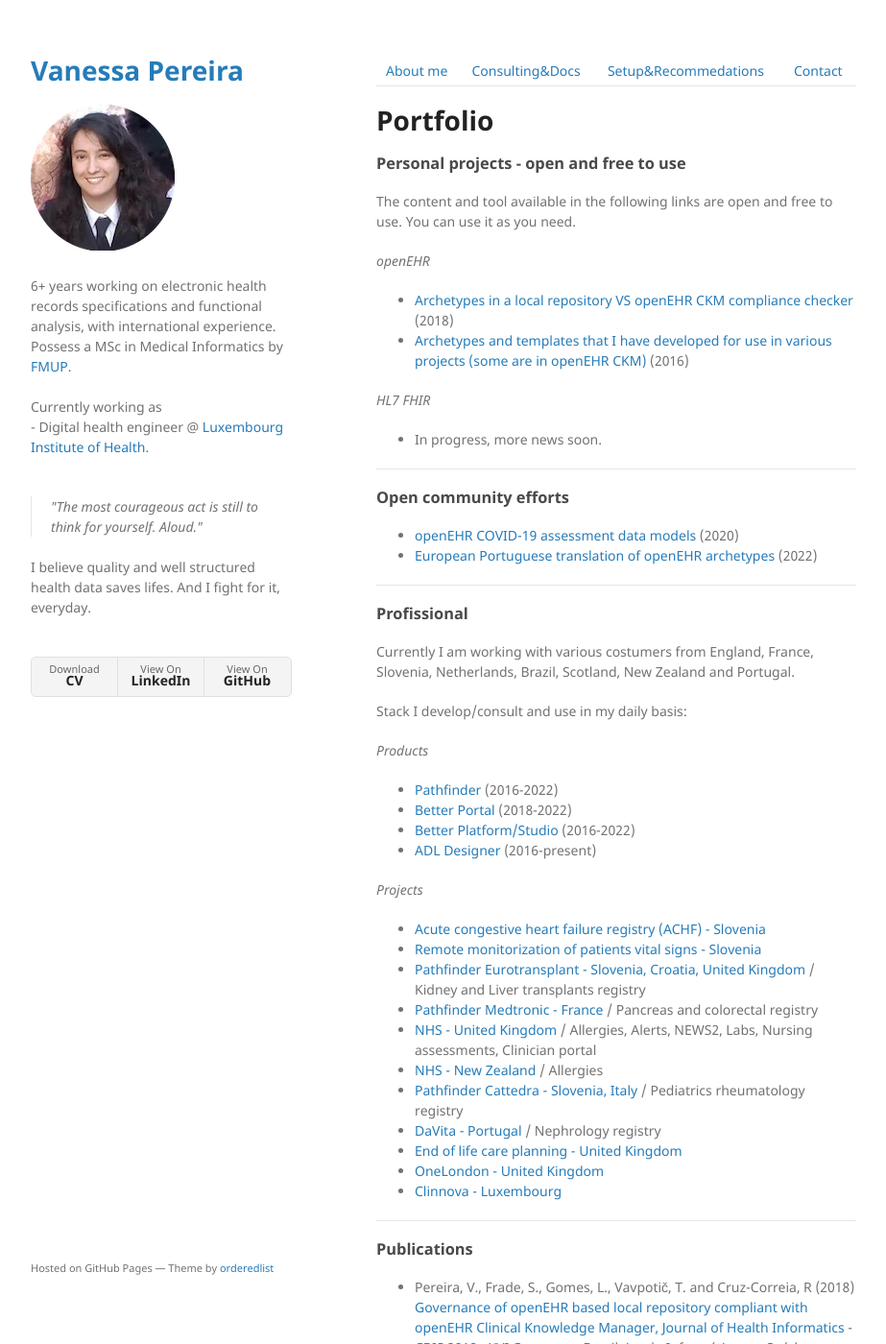
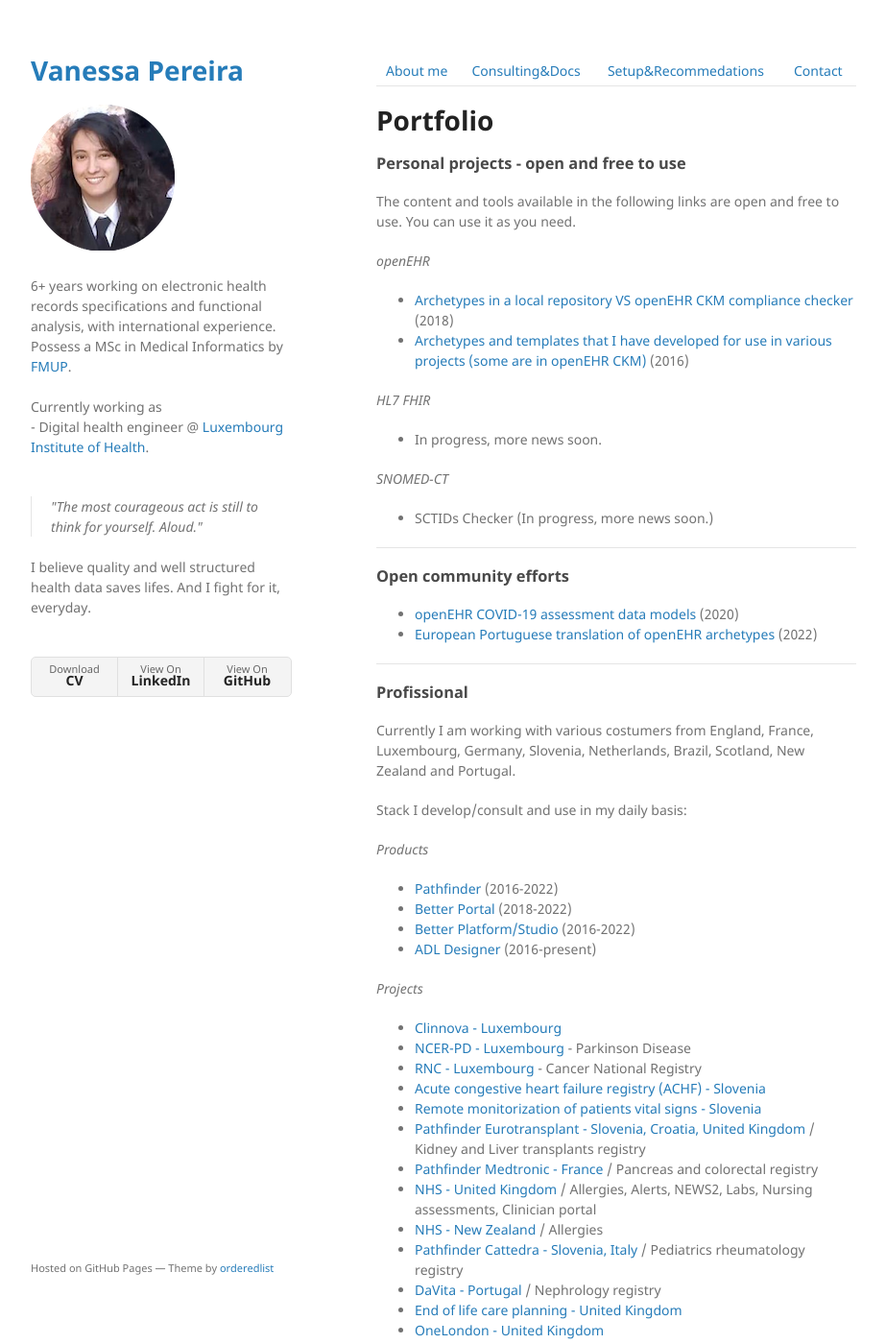
Before and after one commit to vanessa-pereira/vanessa-pereira.github.io, a Jekyll site: the page built from index.md, in a window 1280 px wide and 1400 px high. Shown: the whole window at 96% size, without its empty margins (178-1101 px from the left). Built offline with Jekyll 4.4.1, drawn with Linux system fonts in a browser that asks for light colours.

Commit message:
Update index.md

```diff
--- a/index.md
+++ b/index.md
@@ -10,7 +10,7 @@ layout: default
 
 
 ### Personal projects - open and free to use
-The content and tool available in the following links are open and free to use. You can use it as you need.
+The content and tools available in the following links are open and free to use. You can use it as you need.
 
 *openEHR*
 - [Archetypes in a local repository VS openEHR CKM compliance checker](https://mim-script-openehr.stackblitz.io/) (2018)
@@ -18,6 +18,9 @@ The content and tool available in the following links are open and free to use.
 
 *HL7 FHIR*
 - In progress, more news soon.
+
+*SNOMED-CT*
+- SCTIDs Checker (In progress, more news soon.)
 
 ---
 
@@ -30,7 +33,7 @@ The content and tool available in the following links are open and free to use.
 
 ### Profissional
 
-Currently I am working with various costumers from England, France, Slovenia, Netherlands, Brazil, Scotland, New Zealand and Portugal.
+Currently I am working with various costumers from England, France, Luxembourg, Germany, Slovenia, Netherlands, Brazil, Scotland, New Zealand and Portugal.
 
 Stack I develop/consult and use in my daily basis:
 
@@ -42,6 +45,9 @@ Stack I develop/consult and use in my daily basis:
 
 
 *Projects*
+- [Clinnova - Luxembourg](https://clinnova.lu/)
+- [NCER-PD - Luxembourg](https://www.parkinson.lu/) - Parkinson Disease
+- [RNC - Luxembourg](https://www.rnc.lu/) - Cancer National Registry
 - [Acute congestive heart failure registry (ACHF) - Slovenia]()
 - [Remote monitorization of patients vital signs - Slovenia]()
 - [Pathfinder Eurotransplant - Slovenia, Croatia, United Kingdom](https://edith-project.eu/) / Kidney and Liver transplants registry
```
Also changed, not shown: other parts of index.md (+1 -1 lines).
